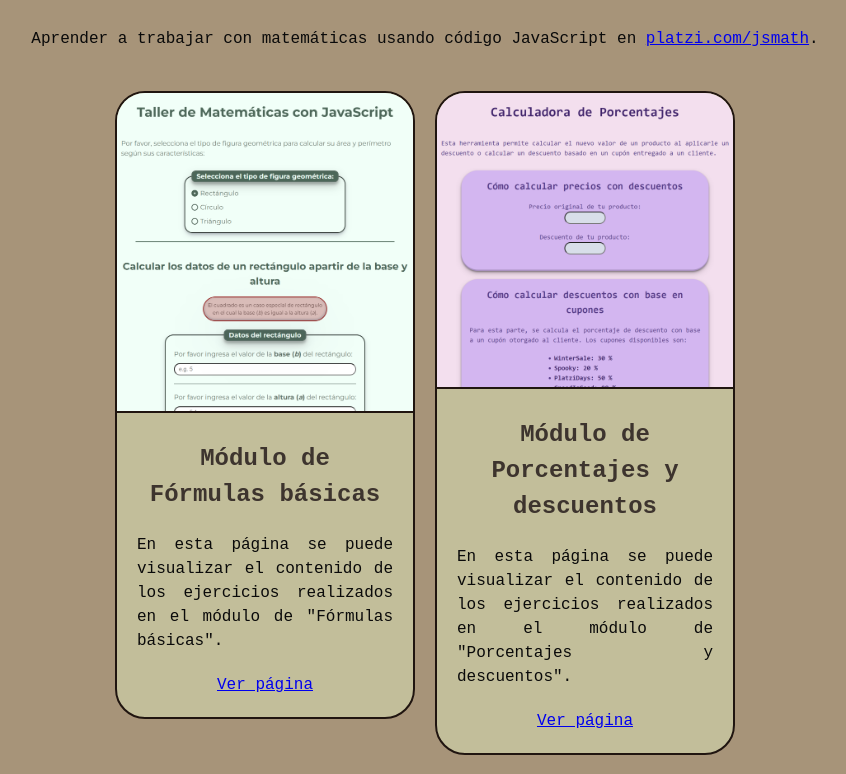
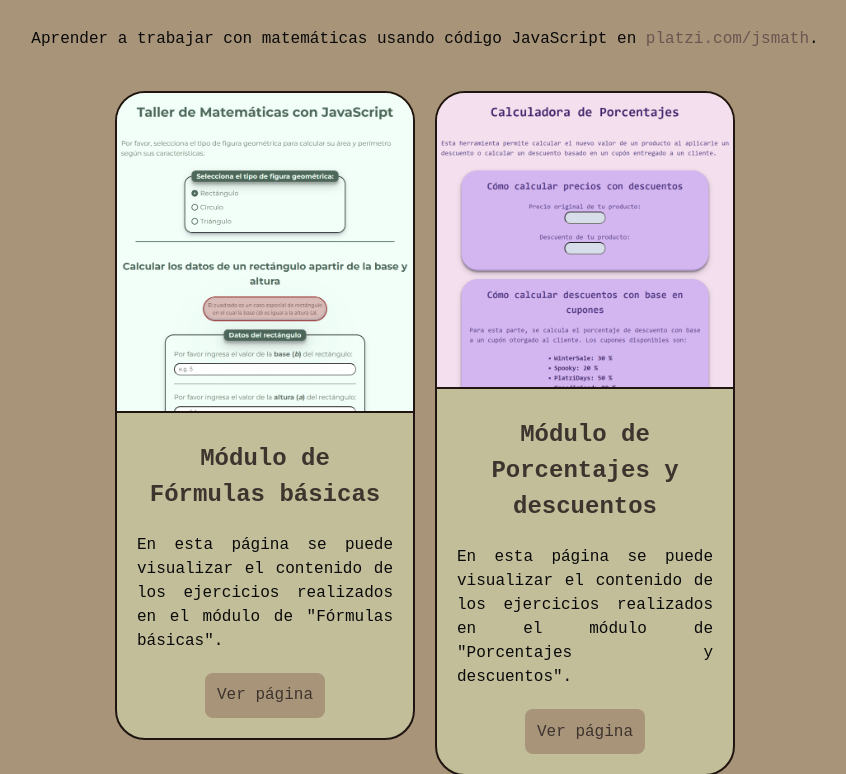
Before and after one commit to joffur/TallerJSMatematicasEstadisticaBasica, a plain HTML site: page index.html in a window 1280 px wide. Shown: the part 83-857 px from the top of the page, without its empty margins (215-1061 px from the left). Drawn offline with Linux system fonts and the light colour scheme; files whose address does not match are found by name.

Commit message:
Proyecto completamente terminado y estilizados. Archivo README.md terminado y algunos arreglos menores.

```diff
--- a/module4/style.css
+++ b/module4/style.css
@@ -122,4 +122,5 @@ body {
 }
 .canvasjs-chart-canvas {
   border-radius: 20px;
+  overflow: hidden;
 }
--- a/style.css
+++ b/style.css
@@ -47,6 +47,11 @@ body {
   padding: 10px 0;
   text-align: justify;
 }
+.main__text a {
+  text-decoration: none;
+  cursor: pointer;
+  color: var(--terciary);
+}
 .items-container {
   width: 100%;
   display: grid;
@@ -84,3 +89,22 @@ body {
   width: 100%;
   border-bottom: 2px solid var(--primary);
 }
+.item-container a {
+  display: flex;
+  justify-content: center;
+  align-items: center;
+  text-decoration: none;
+  background-color: var(--primary-bg);
+  color: var(--secondary);
+  border: none;
+  border-radius: 8px;
+  width: 120px;
+  height: 45px;
+  transition: .3s;
+}
+.item-container a:hover {
+  background-color: var(--secondary);
+  box-shadow: 0 0 0 5px #3d342e5f;
+  color: var(--primary-bg);
+  transform: scaleX(1.1);
+}
```
Also changed, not shown: 1 other file.
